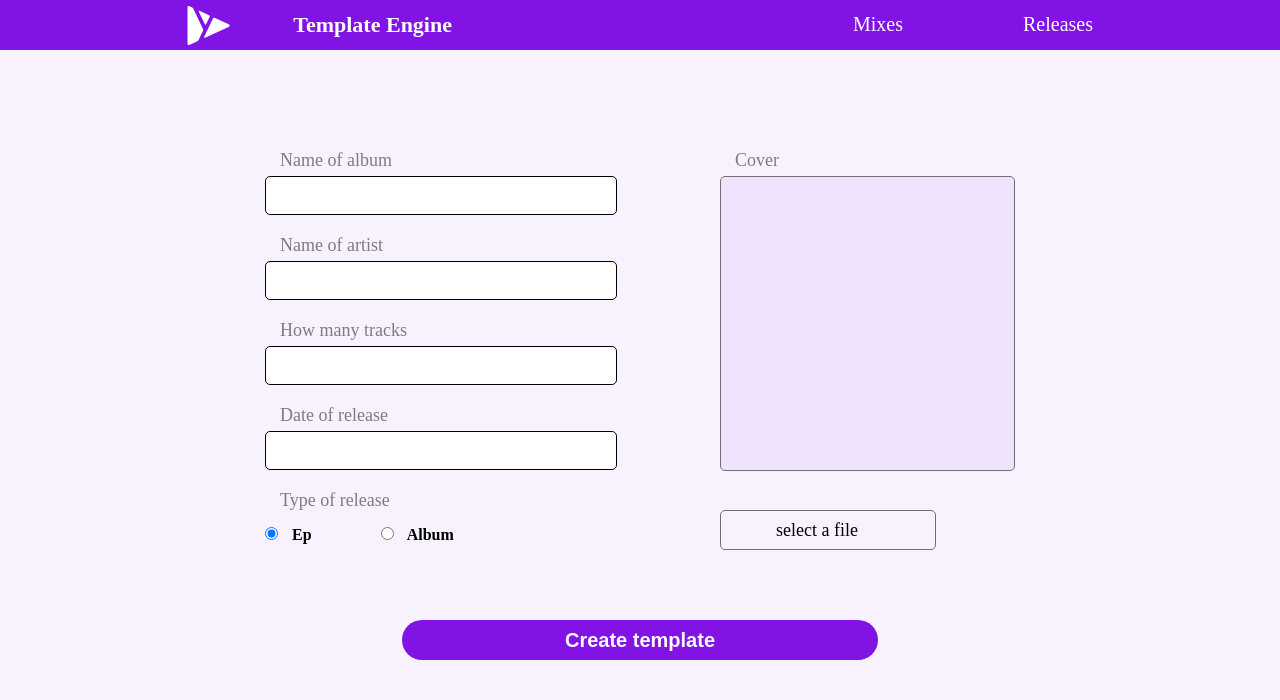
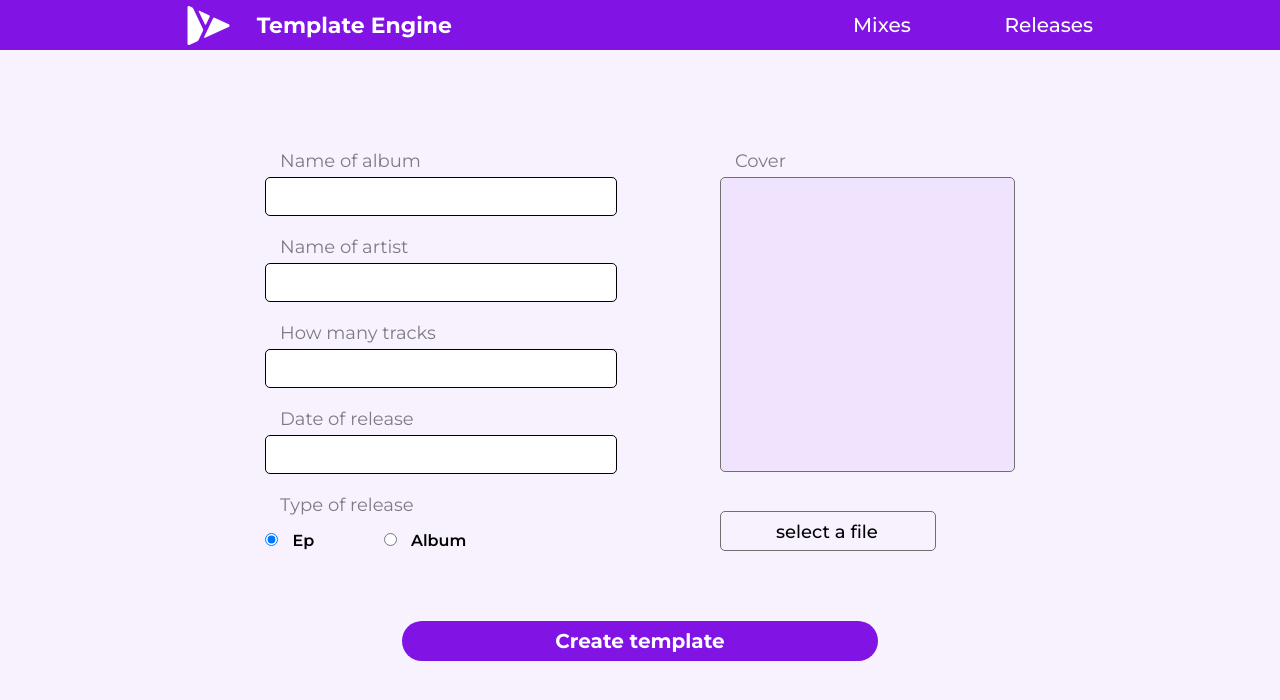
Before and after one commit to Glebkiselev11/yourtracklist-template-engine, a Vue app in the folder client/: page / in a window 1280 px wide. Shown: the top 700 px of the page. Built offline with nearby package versions, Linux system fonts and the light colour scheme.

Commit message:
added fonts, favicon, fully customized styles

```diff
--- a/client/public/index.html
+++ b/client/public/index.html
@@ -5,7 +5,8 @@
     <meta http-equiv="X-UA-Compatible" content="IE=edge">
     <meta name="viewport" content="width=device-width,initial-scale=1.0">
     <link rel="icon" href="<%= BASE_URL %>favicon.ico">
-    <title>client</title>
+    <link href="https://fonts.googleapis.com/css?family=Montserrat:400,500,600,700&display=swap" rel="stylesheet">
+    <title>Yourtracklist template engine</title>
   </head>
   <body>
     <noscript>
--- a/client/src/App.vue
+++ b/client/src/App.vue
@@ -1,7 +1,7 @@
 <template>
 <body>
   <Header />
-  <Form />
+  <router-view />
 </body>
 
 
@@ -9,12 +9,11 @@
 
 <script>
 import Header from './components/Header';
-import Form from './components/Form';
+
 export default {
   name: 'app',
   components: {
-    Header,
-    Form
+    Header
   }
 }
 </script>
@@ -24,7 +23,7 @@ export default {
   margin: 0;
   padding: 0;
   box-sizing: border-box;
-
+  font-family: 'Montserrat', sans-serif;
 }
 
 body {
--- a/client/src/main.js
+++ b/client/src/main.js
@@ -1,8 +1,10 @@
-import Vue from 'vue'
-import App from './App.vue'
+import Vue from 'vue';
+import App from './App.vue';
+import router from './router';
 
 Vue.config.productionTip = false
 
 new Vue({
+  router,
   render: h => h(App),
 }).$mount('#app')
--- a/client/src/router.js
+++ b/client/src/router.js
@@ -1,6 +1,6 @@
 import Vue from 'vue';
 import Router from 'vue-router';
-import Search from './components/Form.vue';
+import Form from './components/Form.vue';
 
 Vue.use(Router);
 
```
Also changed, not shown: 1 other file (tests, documents, lock files or other folders).
